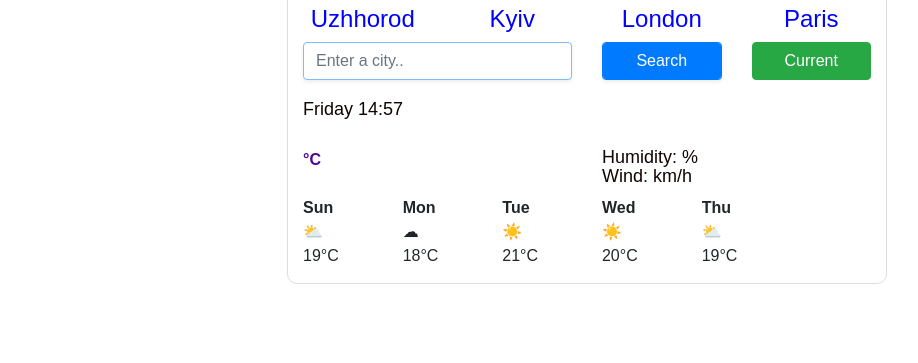
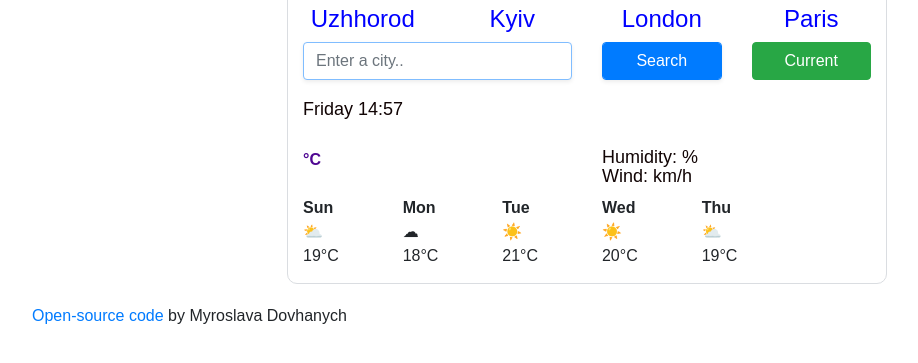
Before and after one commit to myroslava2101/project, a plain HTML site: page index.html in a window 1280 px wide. Shown: the part 87-450 px from the top of the page, without its empty margins (53-971 px from the left). Drawn offline with nearby package versions, Linux system fonts and the light colour scheme; files that its build step writes are made by us from their sources; no server answers; files whose address does not match are found by name.

Commit message:
Included a link to my GitHub repository

```diff
--- a/index.html
+++ b/index.html
@@ -113,6 +113,12 @@
         </div>
         </div>
       </div>
+      <span>
+        <a href = "https://github.com/myroslava2101/project">
+        Open-source code
+      </a>
+        by Myroslava Dovhanych
+      </span>
     </div>
     <script src="src/index.js"></script>
   </body>
```
